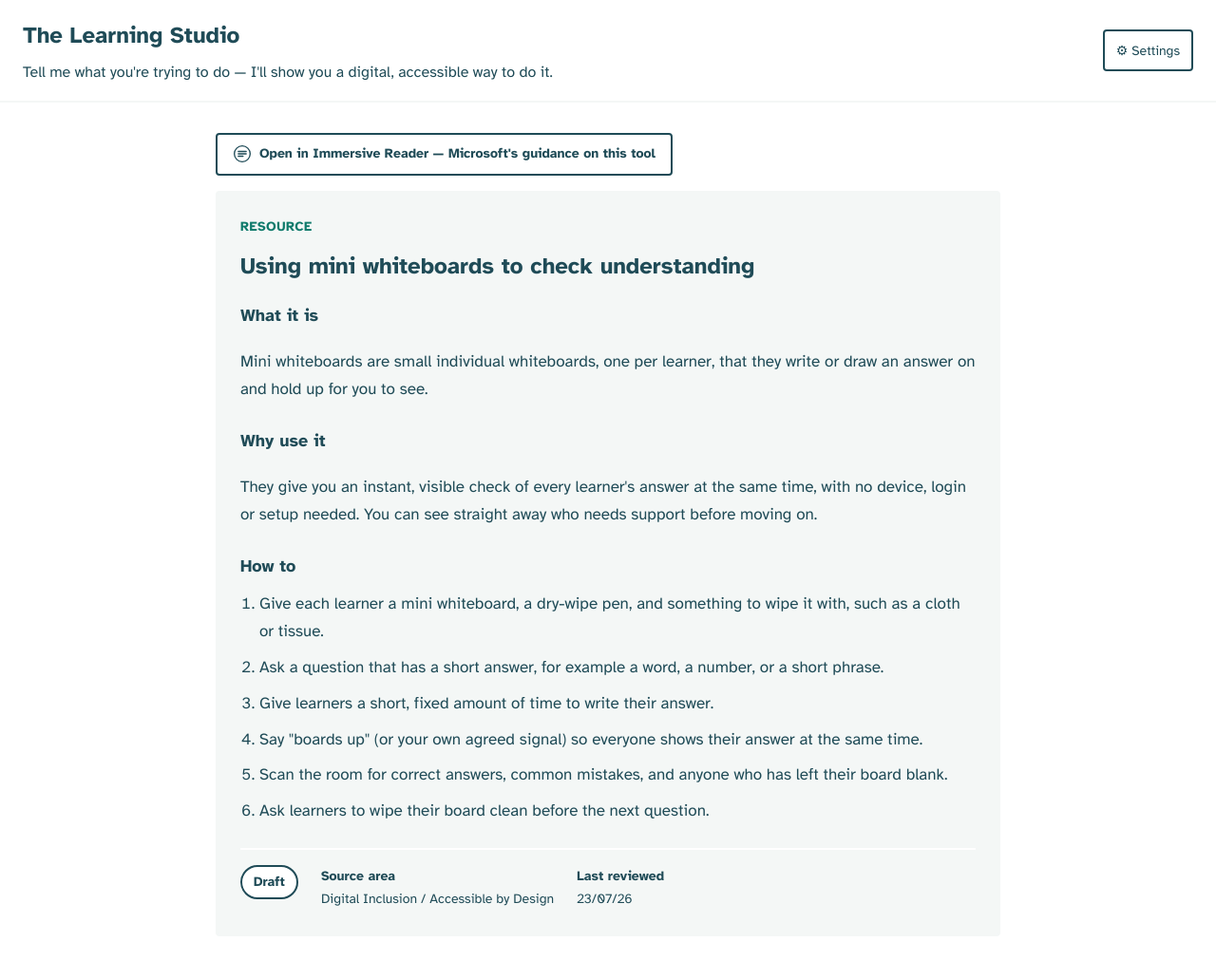
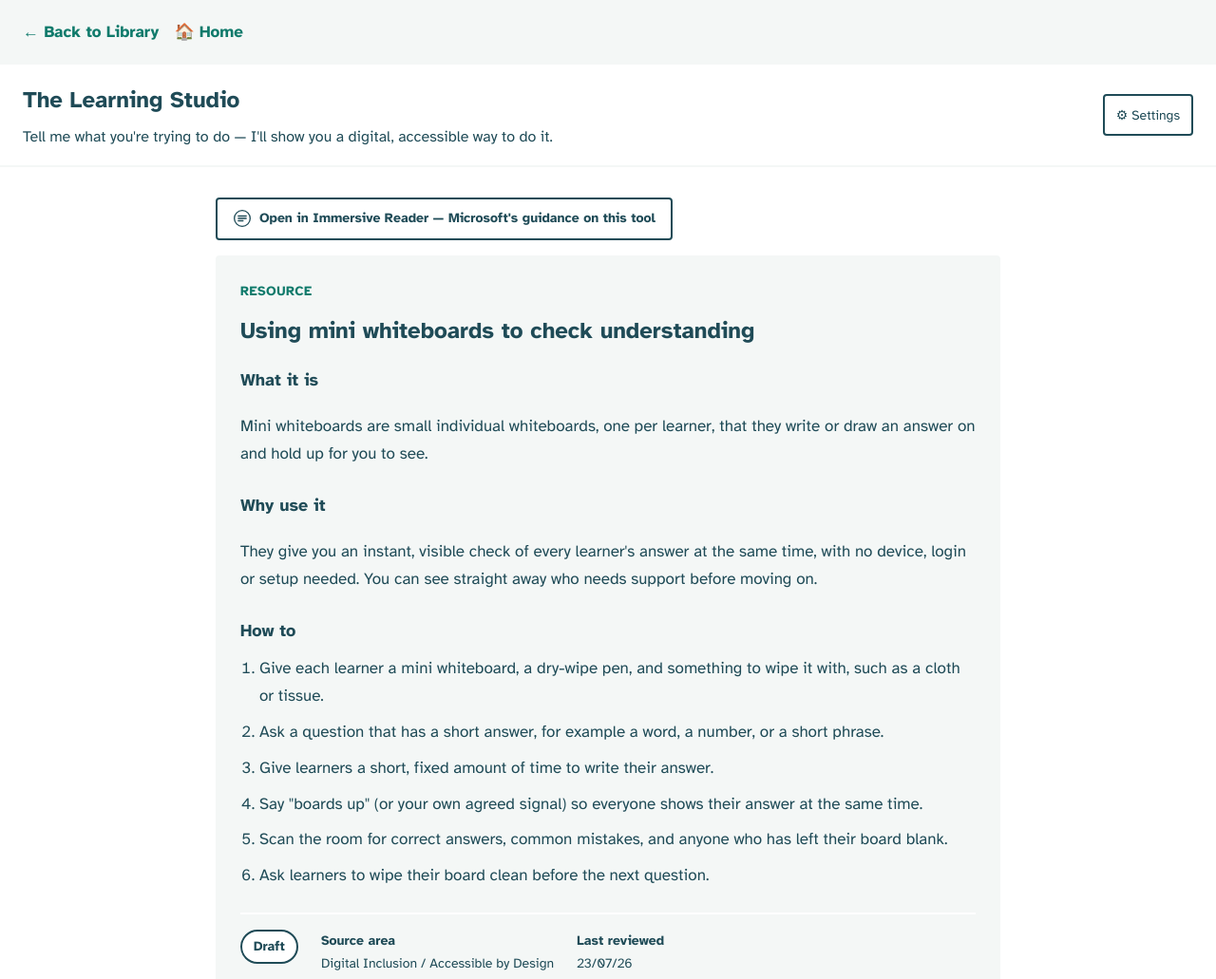
Before and after one commit to build-new-habits/The-Learning-Studio, a website: page content/resources/mini-whiteboards.html in a window 1280 px wide. Shown: the whole page at 95% size. Drawn offline with Linux system fonts and the light colour scheme.

Commit message:
Update mini-whiteboards.html

```diff
--- a/content/resources/mini-whiteboards.html
+++ b/content/resources/mini-whiteboards.html
@@ -19,6 +19,11 @@
 <body>
 
 <a class="skip-link" href="#main-content">Skip to main content</a>
+
+<nav class="page-nav" aria-label="Page navigation">
+  <a href="../../library.html">← Back to Library</a>
+  <a href="../../index.html">🏠 Home</a>
+</nav>
 
 <header class="site-header">
   <div>
```
